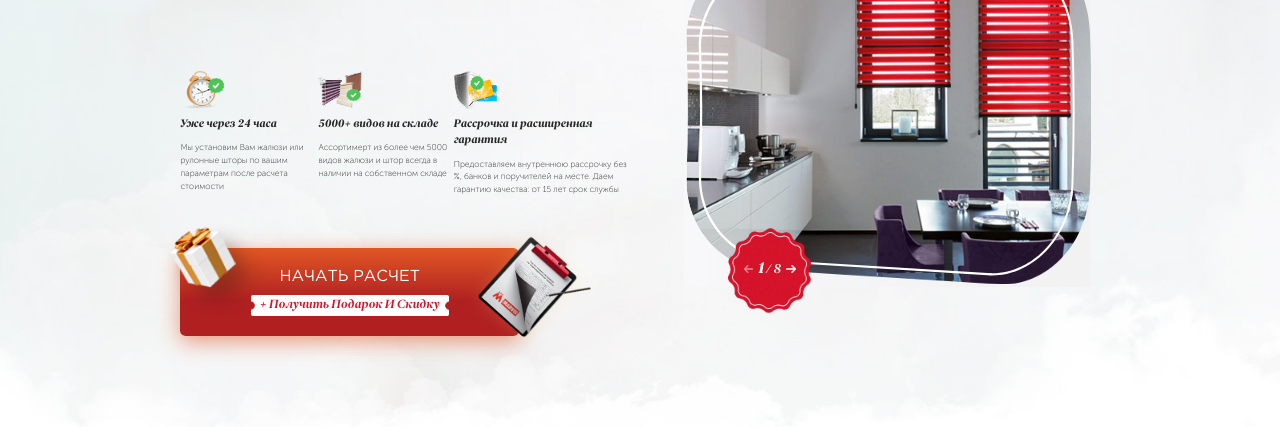
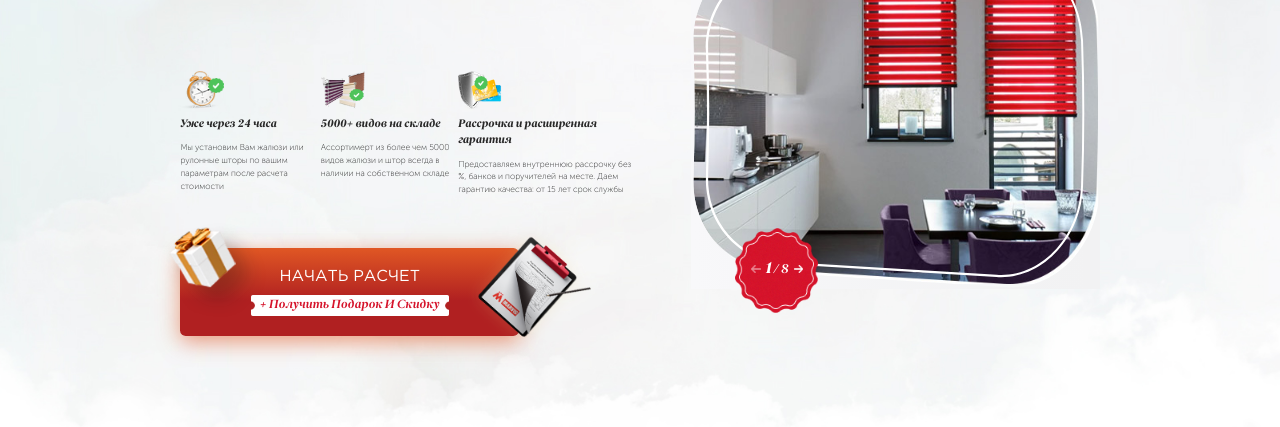
Before and after one commit to mahonya333/Marvis, a website: page docs/index.html in a window 1280 px wide. Shown: the part 373-800 px from the top of the page. Drawn offline with nearby package versions, Linux system fonts and the light colour scheme; files whose address does not match are found by name.

Commit message:
правка слайдера

```diff
--- a/docs/scss/style.scss
+++ b/docs/scss/style.scss
@@ -116,7 +116,7 @@
     padding-top: 1vw;
     padding-bottom: 3.25vw;
     .section-col {
-      width: 50vw;
+      width: 50%;
     }
   }
 }
@@ -282,7 +282,7 @@
 }
 
 .portfolio-slider {
-  width: 31.81vw;
+
   &__wrapper {
     position: relative;
   }
@@ -298,7 +298,7 @@
     background-repeat: no-repeat;
   }
   &__item {
-    width: 100%;
+    width: 31.81vw;
     height: 27.56vw;
   }
   .slick-arrow {
```
Also changed, not shown: docs/css/style.min.css.
